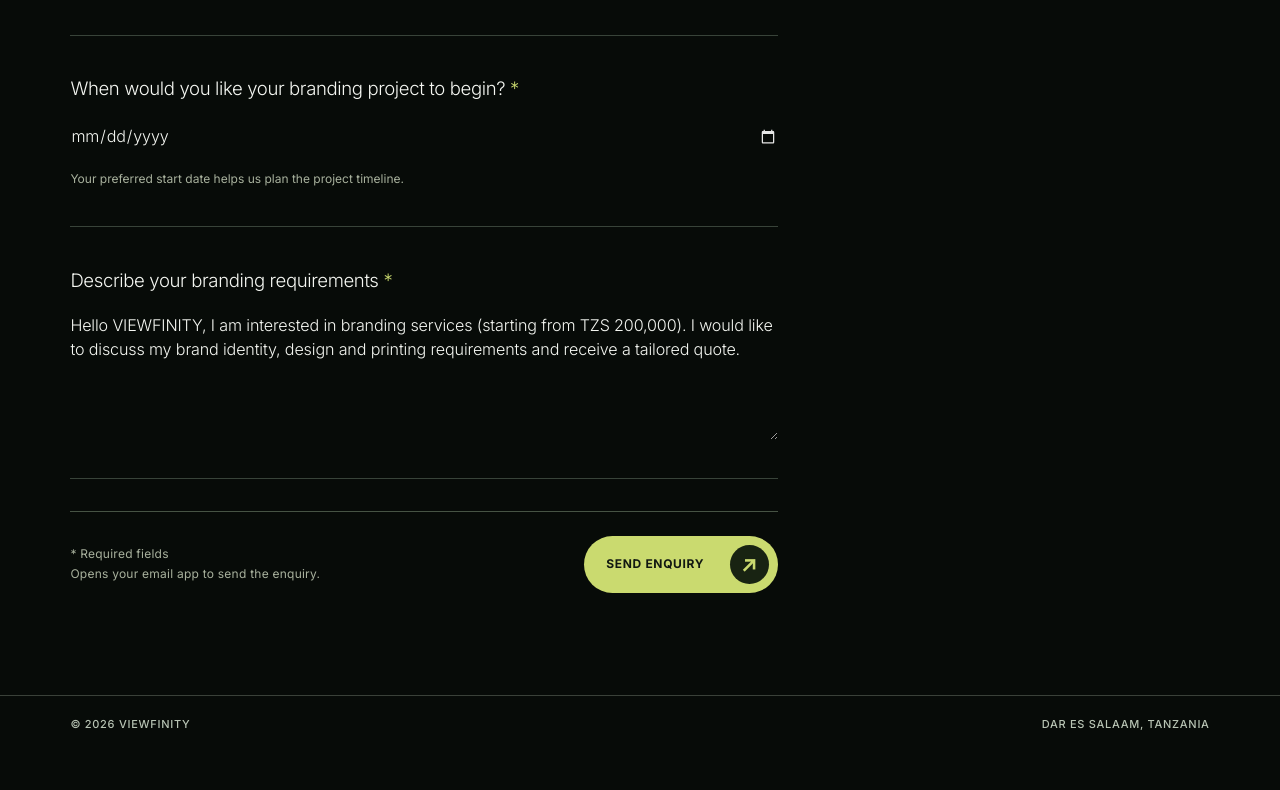
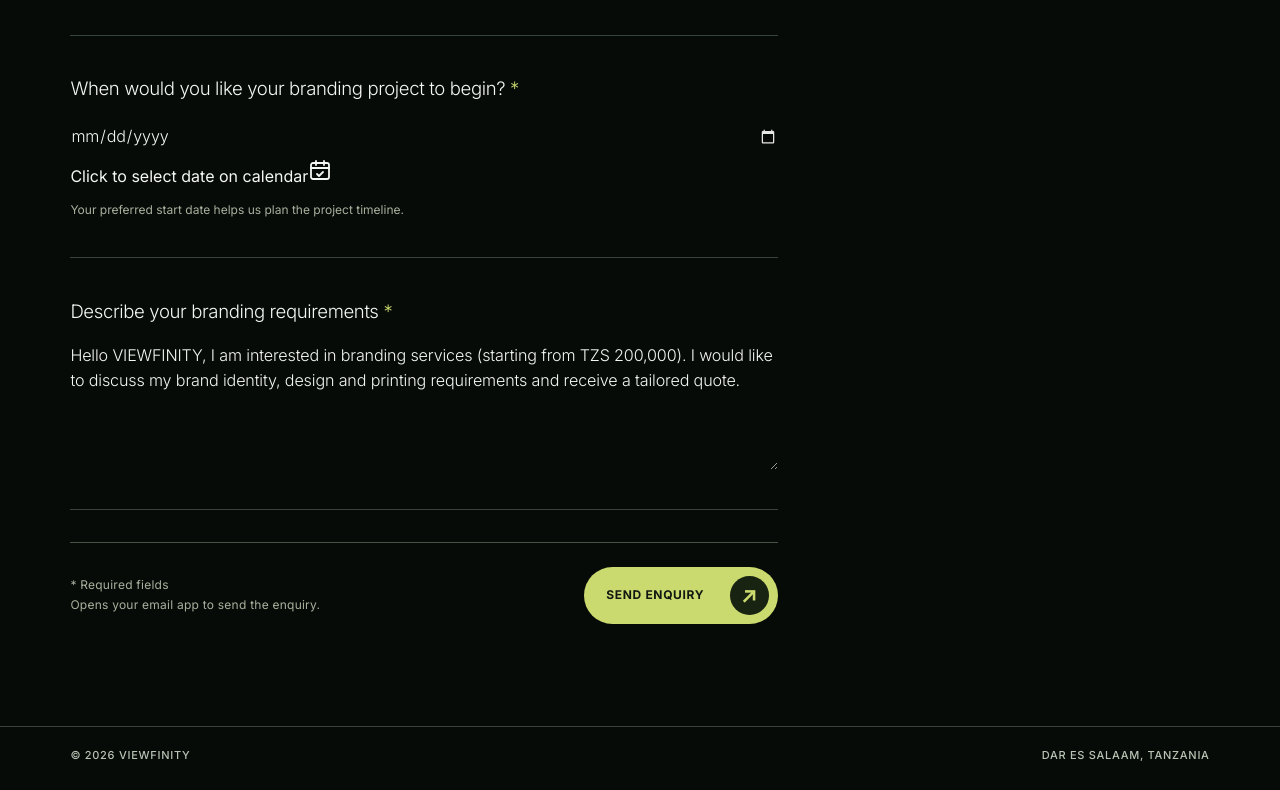
Before and after one commit to nellyjunior46-dotcom/viewfinity-art, a plain HTML site: page charges/branding/book/index.html in a window 1280 px wide. Shown: the part 1958-2748 px from the top of the page. Before the commit the page ends 2717 px from the top, so only its background shows below. Drawn offline with Linux system fonts and the light colour scheme.

Commit message:
Make booking date picker visible with a highlighted calendar prompt

```diff
--- a/charges/branding/book/index.html
+++ b/charges/branding/book/index.html
@@ -9,7 +9,7 @@
 <div class="vf125-field"><div class="vf125-field-body"><label for="vf-branding-business">Your business or brand name</label><input id="vf-branding-business" name="brand_name" maxlength="150" placeholder="Your brand name (if you have one)"><small class="vf-contact-hint">If you're starting a new brand, you can leave this blank.</small></div></div>
 <div class="vf125-field"><div class="vf125-field-body"><label for="vf-branding-type">What kind of branding do you need? <span>*</span></label><select id="vf-branding-type" name="branding_type" required><option value="" disabled selected>Select your project type</option><option value="Brand identity & guidelines">Brand identity & guidelines</option><option value="Business stationery & printed materials">Business stationery & printed materials</option><option value="Merchandise & branded products">Merchandise & branded products</option><option value="Full branding — design & printing">Full branding — design & printing</option><option value="Other / mixed deliverables">Other / mixed deliverables</option></select><small class="vf-contact-hint">We'll discuss the exact items and production requirements with you.</small></div></div>
 <div class="vf125-field"><div class="vf125-field-body"><label for="vf-branding-deliverables">Which items do you need, and approximately how many? <span>*</span></label><textarea id="vf-branding-deliverables" name="requested_items" maxlength="3500" rows="4" required placeholder="e.g. logo and brand guide, 100 business cards, 20 T-shirts, 10 mugs…"></textarea><small class="vf-contact-hint">List any logos, guidelines, printed items, quantities or special materials you have in mind.</small></div></div>
-<div class="vf125-field"><div class="vf125-field-body"><label for="vf-branding-date">When would you like your branding project to begin? <span>*</span></label><input id="vf-branding-date" name="preferred_start_date" type="date" required aria-describedby="vf-branding-date-hint"><small class="vf-contact-hint" id="vf-branding-date-hint">Your preferred start date helps us plan the project timeline.</small></div></div>
+<div class="vf125-field"><div class="vf125-field-body"><label for="vf-branding-date">When would you like your branding project to begin? <span>*</span></label><div class="vf-booking-calendar-control"><input id="vf-branding-date" name="preferred_start_date" type="date" required aria-describedby="vf-branding-date-hint" aria-label="Click to select date on calendar"><span class="vf-booking-calendar-prompt" aria-hidden="true">Click to select date on calendar</span><span class="vf-booking-calendar-symbol" aria-hidden="true"><svg viewBox="0 0 24 24" width="24" height="24" fill="none" stroke="currentColor" stroke-width="1.8" stroke-linecap="round" stroke-linejoin="round" aria-hidden="true"><rect x="3" y="5" width="18" height="16" rx="2"/><path d="M8 3v4M16 3v4M3 10h18"/><path d="m9 16 2 2 4-4"/></svg></span></div><small class="vf-contact-hint" id="vf-branding-date-hint">Your preferred start date helps us plan the project timeline.</small></div></div>
 <div class="vf125-field vf125-field-last"><div class="vf125-field-body"><label for="vf-branding-message">Describe your branding requirements <span>*</span></label><textarea id="vf-branding-message" maxlength="6000" minlength="10" name="message" required rows="5"></textarea></div></div>
 <div class="vf125-sendline"><span class="vf125-sendnote">* Required fields<br>Opens your email app to send the enquiry.</span><button class="vf125-sendbutton vf-master-cta" type="submit"><span>SEND ENQUIRY</span></button></div>
 <p aria-live="polite" class="vf125-status" id="vf-branding-status" role="status"></p></form></div><aside aria-label="Portrait and contact information" class="vf125-aside">
```
